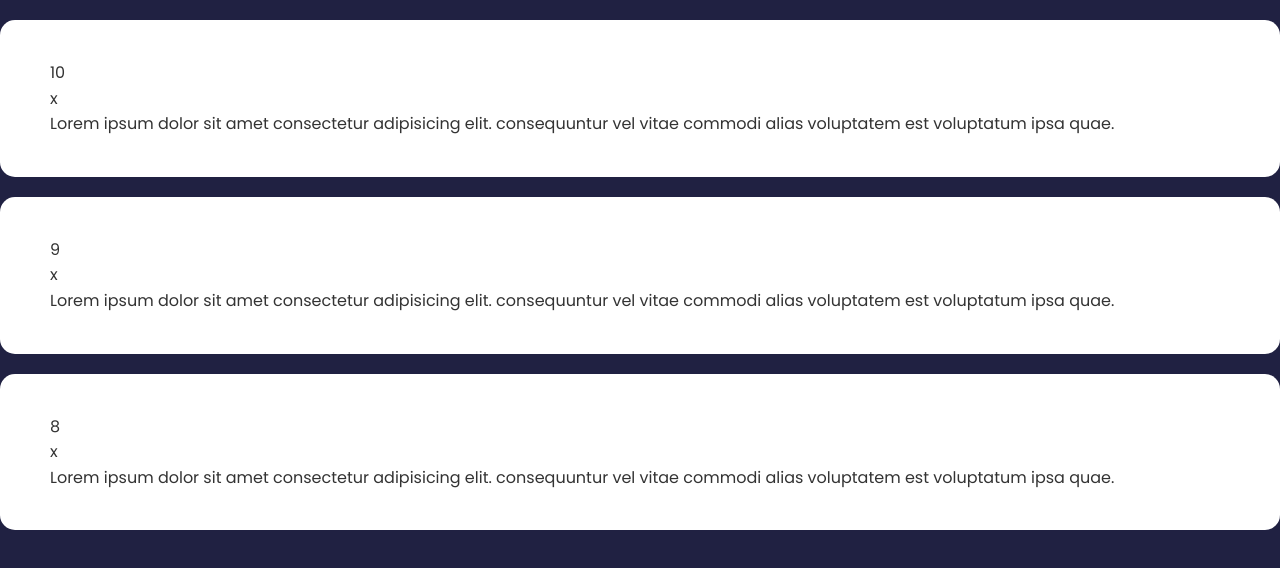
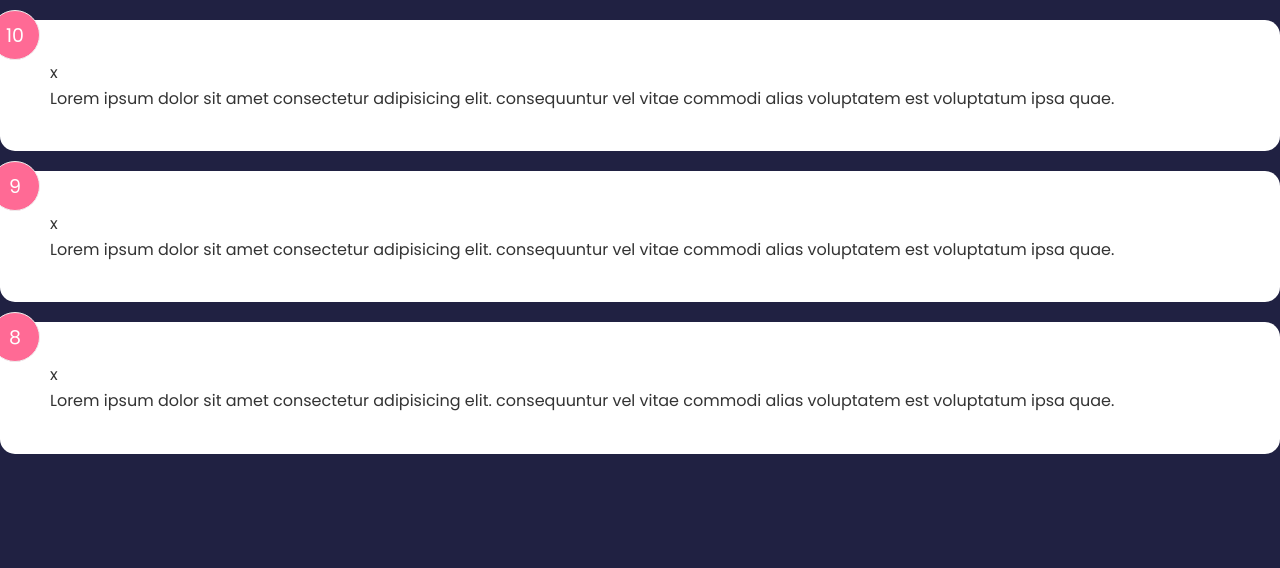
Before and after one commit to Andreas-Ziegler22/svelte-feedback-app, a Svelte app: page / in a window 1280 px wide. Shown: the top 568 px of the page. Built offline with nearby package versions, Linux system fonts and the light colour scheme.

Commit message:
class num-display

```diff
--- a/src/components/FeedbackItem.svelte
+++ b/src/components/FeedbackItem.svelte
@@ -12,3 +12,20 @@
   {item.text}
 </p>
 </Card>
+
+<style>
+  .num-display {
+    position: absolute;
+    top: -10px;
+    left: -10px;
+    width: 50px;
+    height: 50px;
+    background: #ff6a95;
+    color: #fff;
+    border: 1px #eee solid;
+    border-radius: 50%;
+    padding: 10px;
+    text-align: center;
+    font-size: 19px;
+  }
+</style>
```
